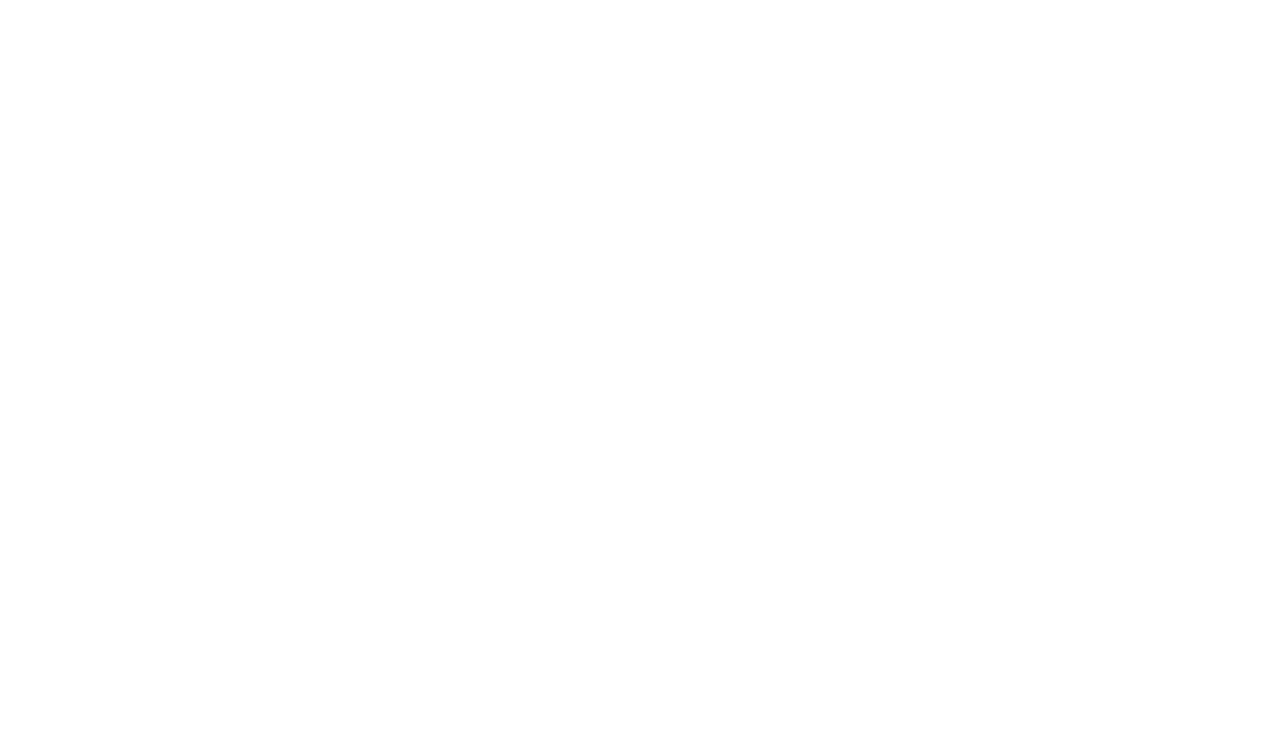
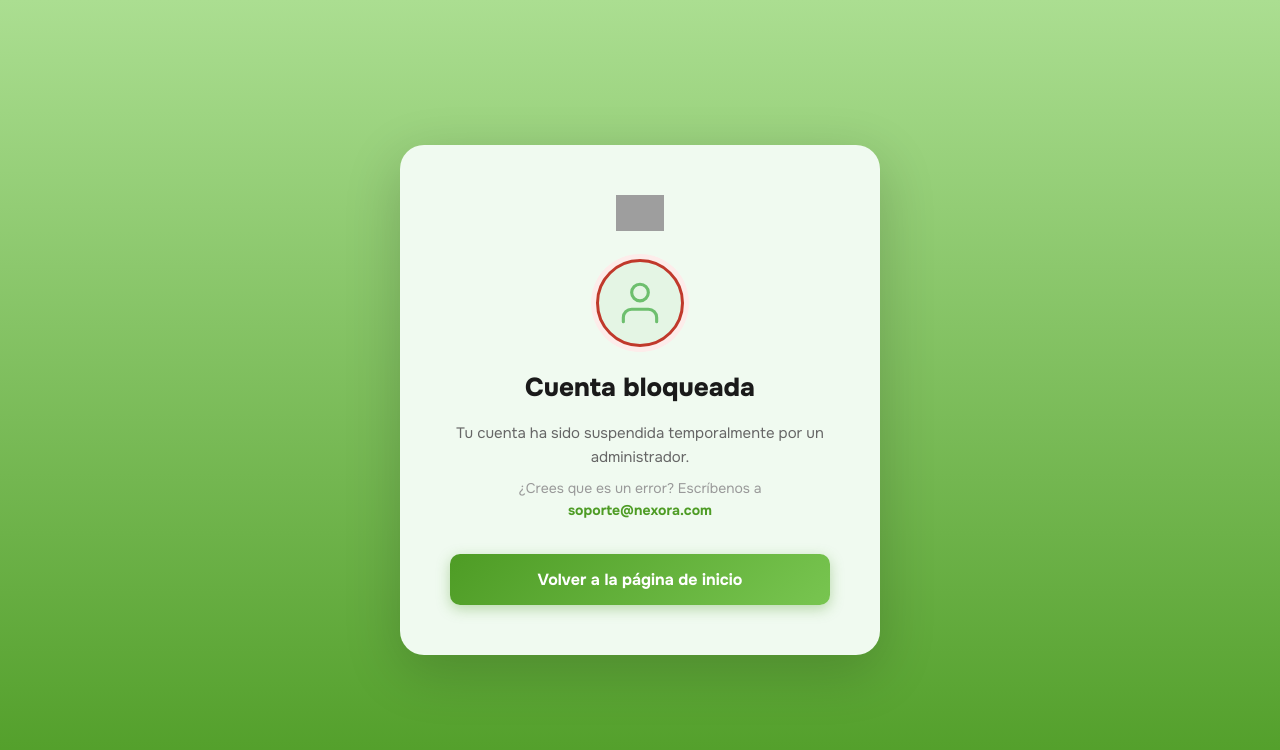
Before and after one commit to 333ares/Nexora, an Angular app in the folder frontend/: page /usuario-bloqueado in a window 1280 px wide. Before the commit this address led to /. Shown: the top 750 px of the page. Built offline with nearby package versions, Linux system fonts and the light colour scheme; sample sign-in values are in the browser's storage; grey boxes are pictures that could not be loaded.

Commit message:
Usuario bloqueado funcional
Ahora si un usuario esta bloqueado se le redirije al inicio y se le cierra la sesion

```diff
--- a/frontend/src/app/app.routes.ts
+++ b/frontend/src/app/app.routes.ts
@@ -19,6 +19,7 @@ import { Faqs } from './faqs/faqs';
 import { PoliticaPrivacidad } from './politica-privacidad/politica-privacidad';
 import { PanelAdmin } from './panel-admin/panel-admin';
 import { Foro } from './foro/foro';
+import { UsuarioBloqueado } from './usuario-bloqueado/usuario-bloqueado';
 
 export const routes: Routes = [
   {
@@ -64,6 +65,11 @@ export const routes: Routes = [
     canActivate: [AuthGuard]
   },
   {
+    path: 'usuario-bloqueado',
+    component: UsuarioBloqueado,
+    canActivate: [AuthGuard]
+  },
+  {
     path: 'registro',
     component: Registro,
   },
--- a/frontend/src/app/login/login.ts
+++ b/frontend/src/app/login/login.ts
@@ -5,7 +5,7 @@ import {
   ChangeDetectorRef
 } from '@angular/core';
 import { RouterLink, Router } from '@angular/router';
-import { NgClass, isPlatformBrowser } from '@angular/common';
+import { NgClass } from '@angular/common';
 import { Auth } from '../services/auth';
 import { FormsModule } from '@angular/forms';
 
@@ -46,7 +46,12 @@ export class Login implements OnInit, OnDestroy {
         if (Number(response.usuario?.id) === 1) {
           this.router.navigate(['/panel-admin']);
         } else {
-          this.router.navigate(['/movimientos']);
+          // Si el usuario está bloqueado, se redirige a la página de bloqueo
+          if (response.usuario?.estado === 'bloqueado') {
+            this.router.navigate(['/usuario-bloqueado']);
+          } else {
+            this.router.navigate(['/movimientos']);
+          }
         }
       },
       error: (error) => {
--- /dev/null
+++ b/frontend/src/app/usuario-bloqueado/usuario-bloqueado.css
@@ -0,0 +1,107 @@
+@import url('https://fonts.googleapis.com/css2?family=Lato:ital,wght@0,400;0,700&family=Onest:wght@100..900&display=swap');
+
+:host {
+    display: flex;
+    align-items: center;
+    justify-content: center;
+    min-height: 100vh;
+    background: linear-gradient(to bottom, #ABDE91, #4E9C25);
+    font-family: 'Onest', 'Lato', sans-serif;
+}
+
+.card {
+    background: #f0faf0;
+    border-radius: 24px;
+    width: 100%;
+    max-width: 480px;
+    box-shadow: 0 16px 56px rgba(0, 0, 0, 0.18);
+    padding: 50px;
+    display: flex;
+    flex-direction: column;
+    align-items: center;
+    text-align: center;
+    gap: 0;
+}
+
+/* Logo */
+.logo {
+    margin-bottom: 28px;
+}
+
+.logo img {
+    display: block;
+}
+
+/* Textos */
+.title {
+    font-size: 26px;
+    font-weight: 800;
+    color: #1a1a1a;
+    margin-bottom: 12px;
+}
+
+.subtitle {
+    font-size: 15px;
+    color: #666;
+    line-height: 1.6;
+    margin-bottom: 8px;
+}
+
+.hint {
+    font-size: 14px;
+    color: #999;
+    margin-bottom: 32px;
+}
+
+.hint a {
+    color: #4E9C25;
+    font-weight: 700;
+    text-decoration: none;
+}
+
+.hint a:hover {
+    text-decoration: underline;
+}
+
+/* Botón */
+.btn-volver {
+    width: 100%;
+    padding: 15px;
+    background: linear-gradient(135deg, #4E9C25, #78C550);
+    color: #fff;
+    font-family: 'Onest', sans-serif;
+    font-size: 16px;
+    font-weight: 700;
+    border: none;
+    border-radius: 10px;
+    cursor: pointer;
+    transition: opacity 0.2s, transform 0.15s;
+    box-shadow: 0 4px 14px rgba(78, 156, 37, 0.35);
+}
+
+.btn-volver:hover {
+    opacity: 0.88;
+    transform: translateY(-1px);
+}
+
+.btn-volver:active {
+    transform: translateY(0);
+}
+
+/* AVATAR */
+.avatar-placeholder {
+    width: 88px;
+    height: 88px;
+    border-radius: 50%;
+    background: #e4f5e4;
+    border: 3px solid #c0392b;
+    /* borde rojo — señal de bloqueo */
+    box-shadow: 0 0 0 5px #fdecea;
+    /* halo rojo suave */
+    display: flex;
+    align-items: center;
+    justify-content: center;
+    overflow: hidden;
+    margin-bottom: 20px;
+    position: relative;
+}
--- /dev/null
+++ b/frontend/src/app/usuario-bloqueado/usuario-bloqueado.html
@@ -0,0 +1,27 @@
+<div class="card">
+
+    <div class="logo">
+        <img src="https://image2url.com/r2/default/images/1771516075234-2bd3afc6-5bfd-4499-902c-762ea9c1fe1d.png"
+            alt="Nexora" width="48" height="48" />
+    </div>
+
+    <div class="avatar-placeholder">
+        @if (nombre && nombre.trim() !== '') {
+        <img [src]="getAvatarUrl()" alt="Avatar"
+            style="width: 100%; height: 100%; object-fit: cover; border-radius: 50%;" />
+        } @else {
+        <svg xmlns="http://w3.org" width="50" height="50" viewBox="0 0 24 24" fill="none" stroke="#6dbf6e"
+            stroke-width="1.5" stroke-linecap="round" stroke-linejoin="round">
+            <path d="M20 21v-2a4 4 0 0 0-4-4H8a4 4 0 0 0-4 4v2" />
+            <circle cx="12" cy="7" r="4" />
+        </svg>
+        }
+    </div>
+
+    <h1 class="title">Cuenta bloqueada</h1>
+    <p class="subtitle">Tu cuenta ha sido suspendida temporalmente por un administrador.</p>
+    <p class="hint">¿Crees que es un error? Escríbenos a <a href="mailto:soporte@nexora.com">soporte@nexora.com</a></p>
+
+    <button class="btn-volver" (click)="volverInicio()">Volver a la página de inicio</button>
+
+</div>
--- /dev/null
+++ b/frontend/src/app/usuario-bloqueado/usuario-bloqueado.ts
@@ -0,0 +1,52 @@
+import { Component, OnInit } from '@angular/core';
+import { Router } from '@angular/router';
+import { Auth } from '../services/auth';
+
+@Component({
+  selector: 'app-usuario-bloqueado',
+  imports: [],
+  templateUrl: './usuario-bloqueado.html',
+  styleUrl: './usuario-bloqueado.css',
+})
+export class UsuarioBloqueado implements OnInit {
+  nombre = '';
+  apellidos = '';
+  usuario = '';
+  email = '';
+  password = '';
+
+  constructor(private authService: Auth, private router: Router) { }
+
+  ngOnInit() {
+    const usuario = this.authService.getUsuario();
+    if (usuario) {
+      this.nombre = usuario.nombre ?? '';
+      this.apellidos = usuario.apellidos ?? '';
+      this.usuario = usuario.usuario ?? '';
+      this.email = usuario.email ?? '';
+    }
+  }
+
+  volverInicio() {
+    this.authService.logout().subscribe({
+      next: () => {
+        this.authService.removeToken();
+        this.authService.removeUsuario();
+        this.router.navigate(['/inicio']);
+      },
+      error: () => {
+        this.authService.removeToken();
+        this.authService.removeUsuario();
+        this.router.navigate(['/inicio']);
+      }
+    });
+  }
+
+  getAvatarUrl(): string {
+    if (!this.nombre) return '';
+
+    const nombreLimpio = encodeURIComponent(this.nombre.trim());
+
+    return `https://ui-avatars.com/api/?name=${nombreLimpio}&background=random`;
+  }
+}
```
Also changed, not shown: 1 other file (tests, documents, lock files or other folders).
